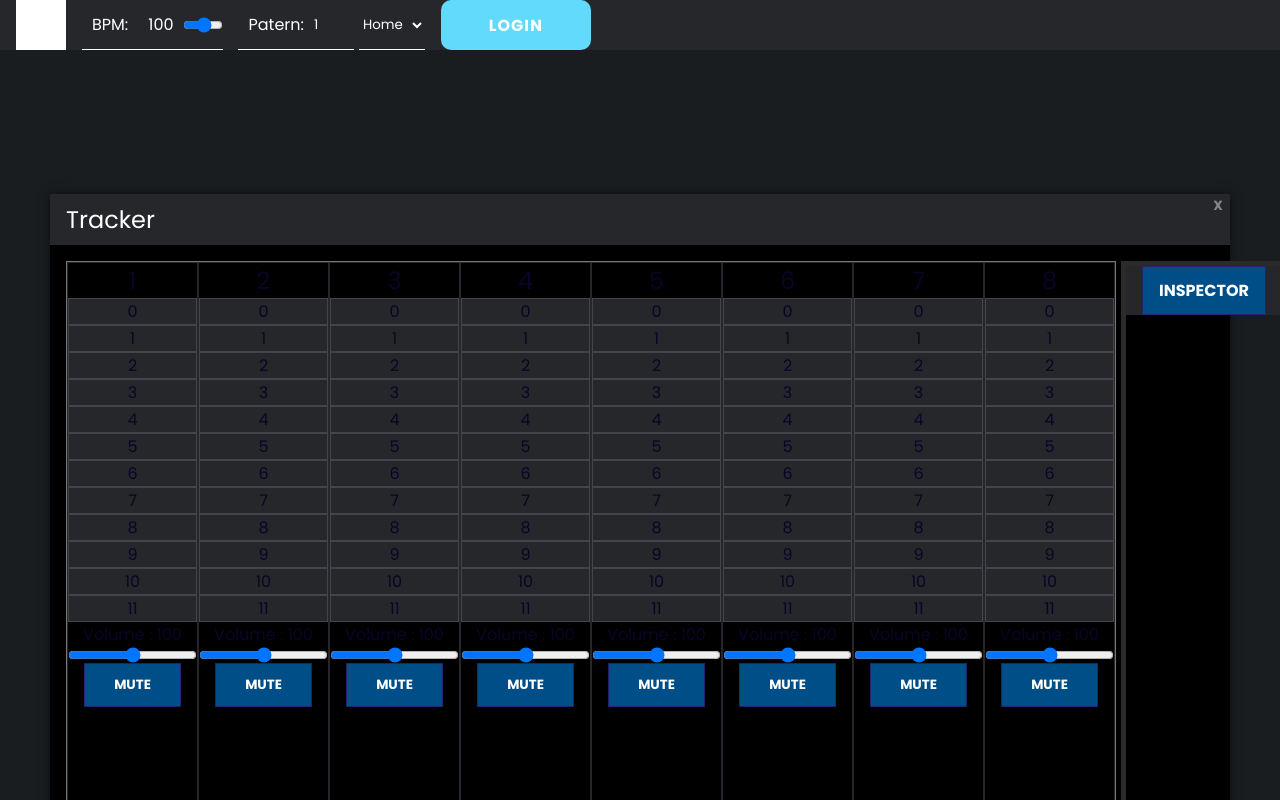
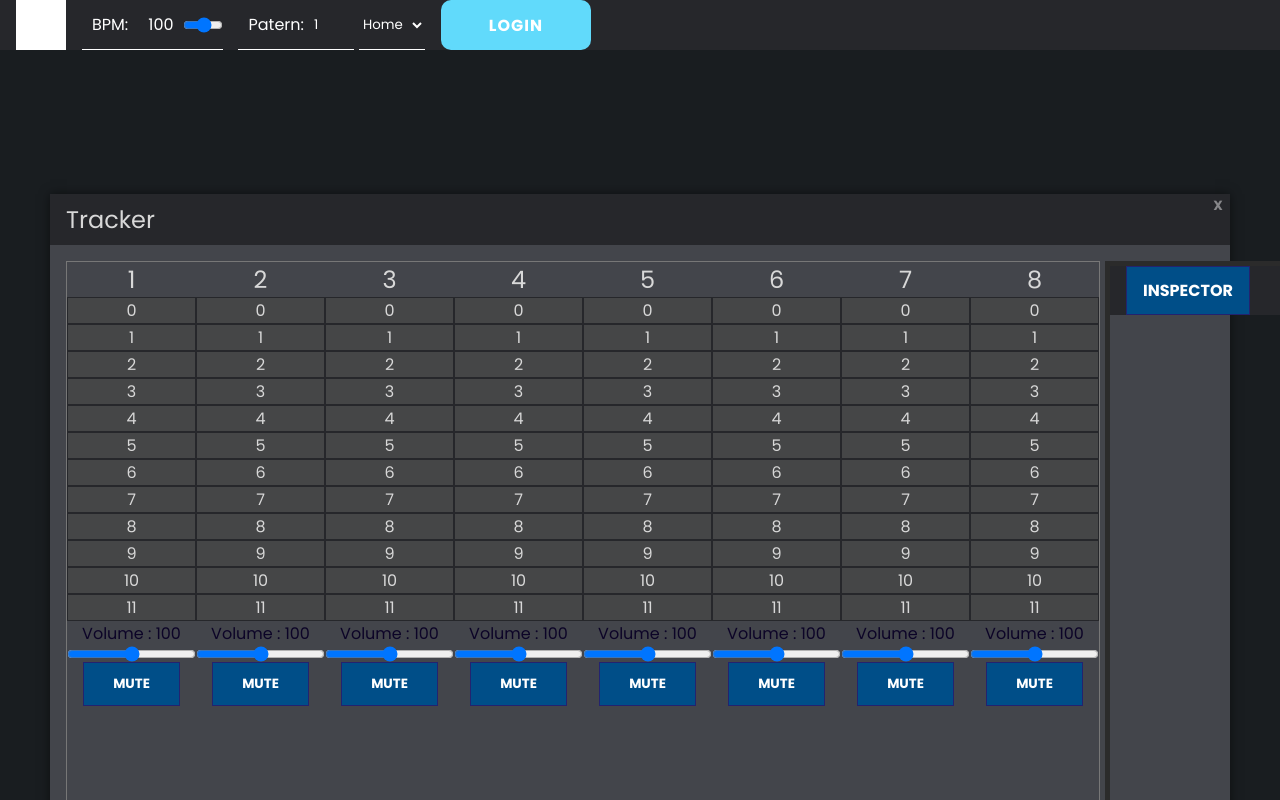
Before and after one commit to Procaillass/JamRacker, a React (Create React App) app: page /playlist in a window 1280 px wide. Shown: the top 800 px of the page. Built offline with nearby package versions, Linux system fonts and the light colour scheme.

Commit message:
add drag and drop in tracker, recuperation index step and track

```diff
--- a/src/App.js
+++ b/src/App.js
@@ -19,6 +19,7 @@ import { StepSeqProvider } from './context/stepSequencerContext';
 import { TrackerProvider } from './context/trackerContext';
 import { PianoProvider } from './context/PianoContext';
 import { MusicalNotesProvider } from './context/MusicalNotesContext';
+import { DragDropProvider } from './context/dragDropContext';
 
 function App() {
 
@@ -103,6 +104,8 @@ const [dataTracks, setDataTracks] = useState({
   notes: []
 });
 
+const [dataDragDrop, setDataDragDrop] = useState([{}])
+
 
   //Récupération du bpm lors du changement du range
   const handleBPM = (event) => {
@@ -167,7 +170,10 @@ const [dataTracks, setDataTracks] = useState({
                         <Sampler />
                     </Route>
                     <Route exact path="/playlist">
-                      <Tracker />
+                      <DragDropProvider value={{dataDragDrop, setDataDragDrop}}>
+                          <Tracker />
+                      </DragDropProvider>
+
                     </Route>
                     <Route exact path="/login">
                       <Login />
--- a/src/App.scss
+++ b/src/App.scss
@@ -487,30 +487,3 @@ main{
     margin: 0 0 3rem 0;
     margin-top: 3rem;
 }
-
-/*Drag and Drop*/
-.grid-note {
-  display: grid;
-  grid-template-columns: repeat(4, 1fr);
-  grid-template-rows: repeat(8, 1fr);
-  grid-column-gap: 5px;
-  grid-row-gap: 5px;
-  background: rgb(0, 0, 0);
-  color:  rgb(12, 4, 39);
-  padding: 17rem;
-}
-
-.grid-item{
-  background-color: rgba(70, 70, 70, 0.8);
-  /* padding: 3rem; */
-  text-align: center;
-}
-
-.grid-item-active{
-  background-color: rgba(88, 235, 144, 0.8);
-  width: 100%;
-  height: 3rem;
-}
-.active{
-  background :rgb(55, 158, 95);
-}
--- a/src/Components/DragDrop/DragDrop.jsx
+++ b/src/Components/DragDrop/DragDrop.jsx
@@ -1,11 +1,12 @@
-import React, {useState} from "react";
-import { DragDropProvider } from "../../context/dragDropContext";
+import React, {useContext, useState} from "react";
+import DragDropContext, { DragDropProvider } from "../../context/dragDropContext";
+import "./DragDrop.scss";
 
 function DragDrop(props) {
     let itsHere = false;
 
     let [listNote,setListNote] = useState([]);
-
+    const {dataDragDrop, setDataDragDrop} = useContext(DragDropContext);
 
     const drop = (ev) => {
         ev.preventDefault();
@@ -16,7 +17,11 @@ function DragDrop(props) {
 
         // condition pour voir si l'element est deja a l'interieure ou non
         if(!itsHere){
-            ev.target.appendChild(document.getElementById(data));
+
+            ev.target.appendChild(document.getElementById(data))
+            const step = props.step;
+            const track = props.track;
+            setDataDragDrop({...dataDragDrop,step, track,data})
 
         }
         else{
@@ -25,7 +30,6 @@ function DragDrop(props) {
 
 
     }
-
     // moment du drag ou l'on passe au dessus des blocks ou l'ont peut deposé les blockElements
     const allowDrop = (ev) =>{
         ev.preventDefault();
--- /dev/null
+++ b/src/Components/DragDrop/DragDrop.scss
@@ -0,0 +1,22 @@
+.grid-note {
+    display: grid;
+    grid-template-columns: repeat(4, 1fr);
+    grid-template-rows: repeat(8, 1fr);
+    grid-column-gap: 5px;
+    grid-row-gap: 5px;
+    color:  rgb(12, 4, 39);
+  }
+
+  .grid-item{
+    background-color: rgba(70, 70, 70, 0.8);
+    text-align: center;
+  }
+
+  .grid-item-active{
+    background-color: rgba(88, 235, 144, 0.8);
+    width: 100%;
+    height: 3rem;
+  }
+  .active{
+    background :rgb(55, 158, 95);
+  }
--- a/src/Components/Tracker/Tracker.jsx
+++ b/src/Components/Tracker/Tracker.jsx
@@ -5,21 +5,111 @@ import trackerContext from "../../context/trackerContext";
 import { TrackerProvider } from "../../context/trackerContext";
 import DragDrop from "../DragDrop/DragDrop";
 import Card from "../DragDrop/Card";
-import DragDropContext from "../../context/dragDropContext";
-
+import DragDropContext, { DragDropProvider } from "../../context/dragDropContext";
+import * as Tone from 'tone';
+import kick from "../../Assets/Sounds/kick.wav";
+import bassDrum from "../../Assets/Sounds/bass_drum.wav";
+import clap from "../../Assets/Sounds/clap.wav";
+import hat from "../../Assets/Sounds/hat.wav";
 
 
 function Tracker() {
 
-    // const handleAddPiste = (ev) => {
-    //     ev.preventDefault();
-    //     if (ev.target.value !== "") {
-    //       const newPiste = {pistes: generatePiste(piste)};
-    //       setdataTracker({ ...dataTracker, pistes: [...dataTracker.pistes, newPiste] });
-    //     }
-    //     ev.target.value = "";
-    //   };
+   /*
+   * -------------
+   * CONTEXT
+   * -------------
+   */
 
+    const {dataDragDrop, setDataDragDrop} = useContext(DragDropContext);
+    const { dataTracker, setDataTracker } = useContext(trackerContext);
+
+  /*
+   * -------------
+   * STATES
+   * -------------
+   */
+
+    const [dataPlayPiste, setDataPlayPiste] = useState([]);
+    const generatePistes = (stepsNum = 12) => Array.from({ length: stepsNum }, () => 0);
+    const [dataSounds, setdataSounds] = useState({
+
+            sounds : [
+                {
+                    name:"sound1",
+                    url: hat
+                },
+                {
+                    name:"sound2",
+                    url: clap
+                },
+                {
+                    name:"sound3",
+                    url: bassDrum
+                },
+                {
+                    name:"sound4",
+                    url: kick
+                }
+            ]
+        })
+
+    const [dataPistes, setdataPistes] = useState({
+
+        stepsNum: 12,
+
+        tracks: [
+        {
+            name:"1",
+            duration: 0,
+            steps: generatePistes()
+        },
+        {
+            name:"2",
+            duration: 0,
+            steps: generatePistes()
+        },
+        {
+            name:"3",
+            duration: 0,
+            steps: generatePistes()
+        },
+        {
+            name:"4",
+            duration: 0,
+            steps: generatePistes()
+        },
+        {
+            name:"5",
+            duration: 0,
+            steps: generatePistes()
+        },
+        {
+            name:"6",
+            duration: 0,
+            steps: generatePistes()
+        },
+        {
+            name:"7",
+            duration: 0,
+            steps: generatePistes()
+        },
+        {
+            name:"8",
+            duration: 0,
+            steps: generatePistes()
+        }
+        ]
+    });
+
+    const tracks = Array.isArray(dataPistes.tracks) && dataPistes.tracks.length ? dataPistes.tracks : [];
+    const steps = dataPistes.stepsNum;
+
+    /*
+    * -------------
+    * HANDLERS
+    * -------------
+    */
 
     //_____Fermeture de la fenetre______
     const handleClose = (ev) => {
@@ -79,104 +169,29 @@ function Tracker() {
     }
     //_____________________fin du changement de volume d'un piste______
 
+    const handlePlaying = (ev) =>{
+        /* ev.preventDefault();
+        console.log("play",dataPlayPiste); */
+        const player = new Tone.Player([hat,clap]).toDestination();
+        player.autostart = true;
 
-
-    // _____________essai de génération de pistes_______________
-    //
-    //   useEffect(() => {
-    //     console.log("pistes", pistes);
-    //     const newPistes = [...pistes].map(el => ({ ...el, pistes: generatePistes(pistes) }));
-    //     setdataTracker({ ...dataTracker, pistes: newPistes });
-    //   }, [pistes])
-    //
-    // _____________fin essai de génération de pistes_______________
-
+    }
 
     /*
-* -------------
-* CONTEXT
-* -------------
-*/
+    * -------------
+    * EFFECTS
+    * -------------
+    */
 
-   /*  const listSound = useContext(DragDropContext); */
-
-    const [test,setTest] = useState();
-
-    const { dataTracker, setDataTracker } = useContext(trackerContext);
-
-    const generatePistes = (stepsNum = 12) => Array.from({ length: stepsNum }, () => 0);
-
-    const [dataSounds, setdataSounds] = useState({
-
-        sounds : [
-            {
-                name:"sound1",
-                url: "../../Assets/Sounds/clap.wav"
-            },
-            {
-                name:"sound2",
-                url: "../../Assets/Sounds/hat.wav"
-            },
-            {
-                name:"sound3",
-                url: "../../Assets/Sounds/kick.wav"
-            }
-        ]
-    })
-
-    const [dataPistes, setdataPistes] = useState({
-
-        stepsNum: 12,
-
-        tracks: [
-          {
-            name:"1",
-            duration: 0,
-            steps: generatePistes()
-          },
-          {
-            name:"2",
-            duration: 0,
-            steps: generatePistes()
-          },
-          {
-            name:"3",
-            duration: 0,
-            steps: generatePistes()
-          },
-          {
-            name:"4",
-            duration: 0,
-            steps: generatePistes()
-          },
-          {
-            name:"5",
-            duration: 0,
-            steps: generatePistes()
-          },
-          {
-            name:"6",
-            duration: 0,
-            steps: generatePistes()
-          },
-          {
-            name:"7",
-            duration: 0,
-            steps: generatePistes()
-          },
-          {
-            name:"8",
-            duration: 0,
-            steps: generatePistes()
-          }
-        ]
-    });
-    const tracks = Array.isArray(dataPistes.tracks) && dataPistes.tracks.length ? dataPistes.tracks : [];
-    const steps = dataPistes.stepsNum;
     useEffect(() => {
         const newTracks = [...tracks].map(el => ({ ...el, steps: generatePistes(steps) }));
         setdataPistes({ ...dataPistes, tracks: newTracks });
       }, [steps])
+
+    useEffect(() => {
+        setDataPlayPiste([...dataPlayPiste,dataDragDrop])
+        console.log("lis",dataPlayPiste,"drag",dataDragDrop)
+    },[dataDragDrop] )
 
 
     /*
@@ -193,7 +208,7 @@ function Tracker() {
                 <button className="box__close" onClick={handleClose}>X</button>
             </div>
 
-            <div  id="yes" className="grid-note box__content">
+            <div className="grid-note box__content">
                 {/* _______________________________________________________________________début de la grille */}
                 <ul className="box__content__pistes">
                     {/* Première colonne à gauche de la grille pour les nombres */}
@@ -206,7 +221,10 @@ function Tracker() {
 
                     <h2>{track.name}</h2>
                    {track.steps.map((step,stepIdx) => (
-                       <DragDrop id="move" className="grid-item step">{stepIdx}</DragDrop>
+
+                    <DragDrop id="move" className="grid-item step" step={stepIdx} track={trackIdx}>{stepIdx}</DragDrop>
+
+
 
                    ))
                    }
@@ -218,6 +236,7 @@ function Tracker() {
 
 
                 </ul>
+
 
                 {/* ______________________________________________________________________________________fin de la grille */}
 
@@ -375,7 +394,7 @@ function Tracker() {
                 </div>{/* _________________________________fin du bloc menu à droite du tracker */}
 
             </div>{/* _________________________________fin du box_content tracker */}
-
+            <button className="button" onClick={handlePlaying}>Test PlayList</button>
 
         </div>
 
--- a/src/Components/Tracker/Tracker.scss
+++ b/src/Components/Tracker/Tracker.scss
@@ -6,12 +6,21 @@ $sequencer_step_marked_bg: #749292;
 $sequencer_step_col_bg: #362928;
 $sequencer_step_marqued_col_bg: #517878;
 $text: #87878a;
+$text_white: #d8d8d8;
+
+h2{
+  color: $text_white;
+}
 
 .step {
   // padding-top: calc(100% - 2px);
-  border: 1px solid $box_bg;
+  border: 1px solid #26272B;
   background-color: $sequencer_step_bg;
   cursor: pointer;
+  color:$text_white;
+  .button{
+    margin: 0;
+  }
 }
 
 
@@ -55,7 +64,6 @@ $text: #87878a;
 
     &__piste {
         list-style: none;
-        border: 1px solid #26272B;
         text-align: center;
         display: flex;
         flex-direction: column;
@@ -85,6 +93,12 @@ $text: #87878a;
         justify-content: space-between;
         align-items: center;
 
+    }
+    li{
+      list-style: none;
+    }
+    .button {
+      margin: 0;
     }
 }
 .tracker_menu__nav__container__project {
```
